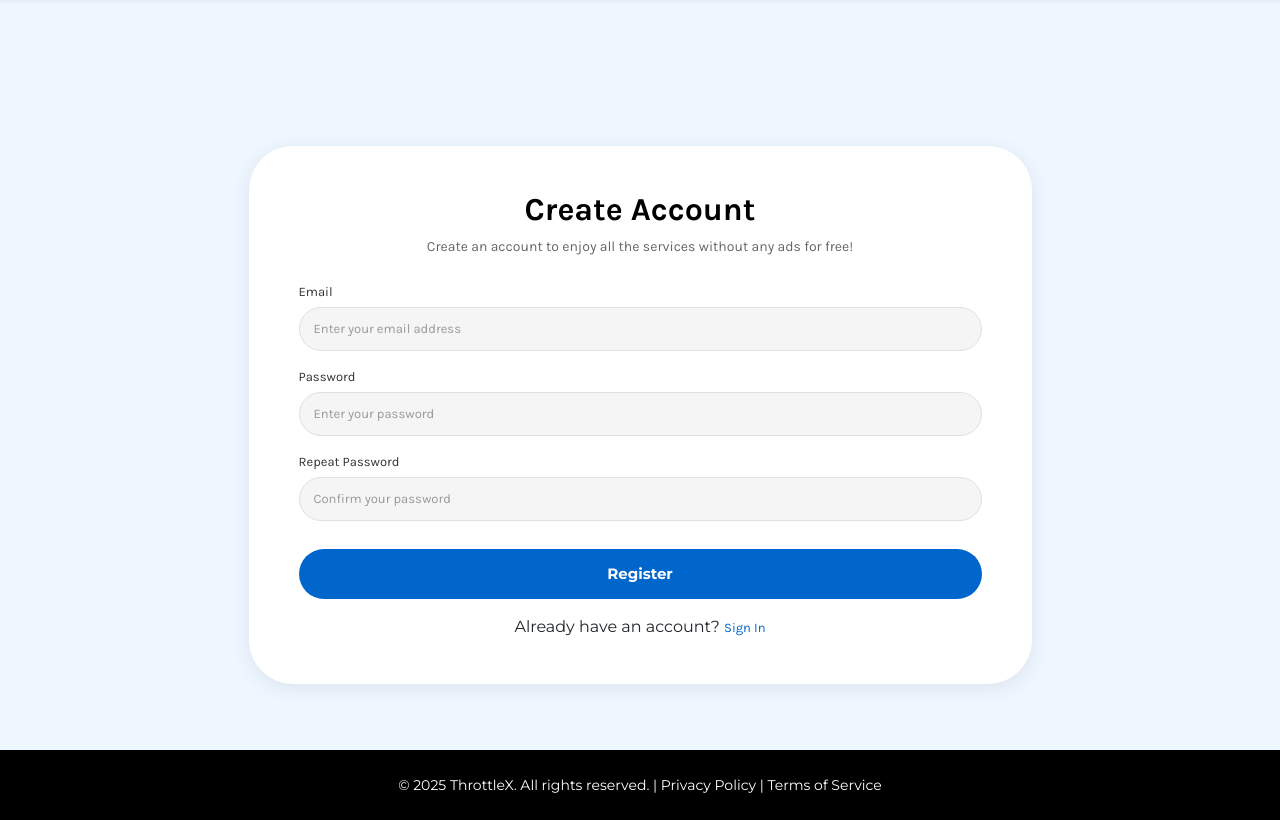
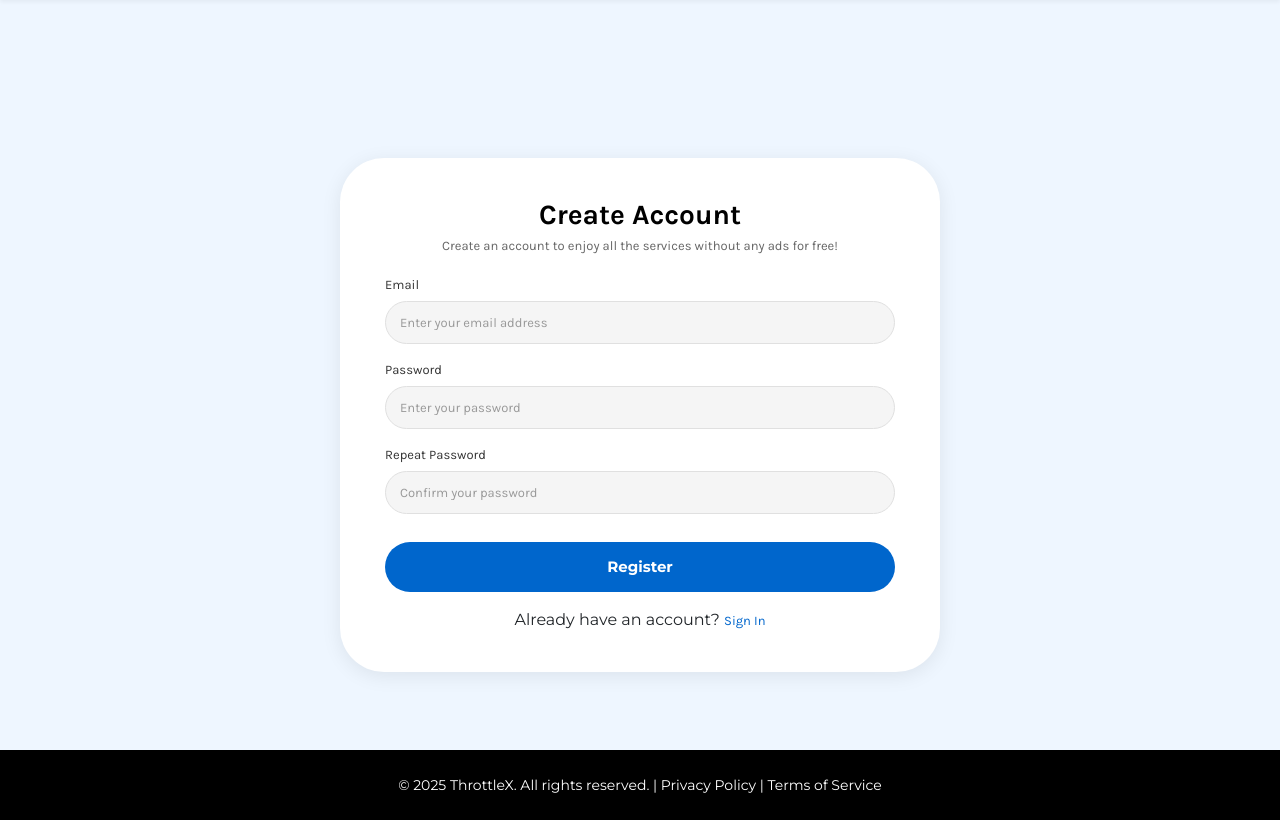
Before and after one commit to Codereverse12/webform, a Flask app: page /auth/register in a window 1280 px wide. Shown: the part 60-880 px from the top of the page. Run offline with Flask 3, Linux system fonts and the light colour scheme; some libraries are stand-ins or nearby versions.

Commit message:
refactor: reduce form card size to prevent scrolling
- Reduce form card width from 783px to 600px
- Reduce form card padding from 45px to 40px
- Reduce title font size from 32px to 28px
- Reduce subtitle font size from 14px to 13px
- Reduce max-height from 90vh to 85vh
- Login/register pages now fit without scrolling

```diff
--- a/app/static/css/forms.css
+++ b/app/static/css/forms.css
@@ -14,13 +14,13 @@
 
 /* Form Card */
 .form-card {
-    width: 783px;
+    width: 600px;
     background-color: #FFFFFF;
     border-radius: 44px;
-    padding: 45px 50px;
+    padding: 40px 45px;
     box-shadow: 0 4px 20px rgba(0, 0, 0, 0.08);
     max-width: 100%;
-    max-height: 90vh;
+    max-height: 85vh;
     overflow-y: auto;
 }
 
@@ -28,9 +28,9 @@
 .form-card-title {
     font-family: 'Karla', sans-serif;
     font-weight: 700;
-    font-size: 32px;
+    font-size: 28px;
     color: #000000;
-    margin: 0 0 8px 0;
+    margin: 0 0 6px 0;
     text-align: center;
 }
 
@@ -38,10 +38,10 @@
 .form-card-subtitle {
     font-family: 'Karla', sans-serif;
     font-weight: 400;
-    font-size: 14px;
+    font-size: 13px;
     color: #666666;
     text-align: center;
-    margin: 0 0 25px 0;
+    margin: 0 0 20px 0;
     line-height: 1.4;
 }
 
```
